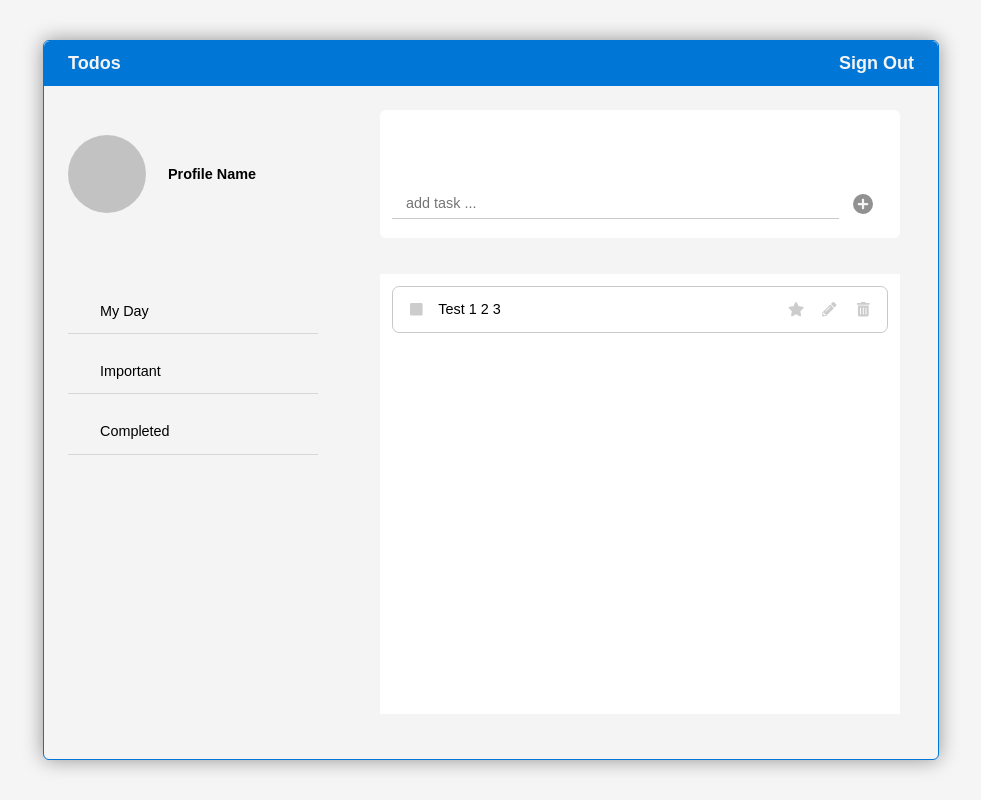
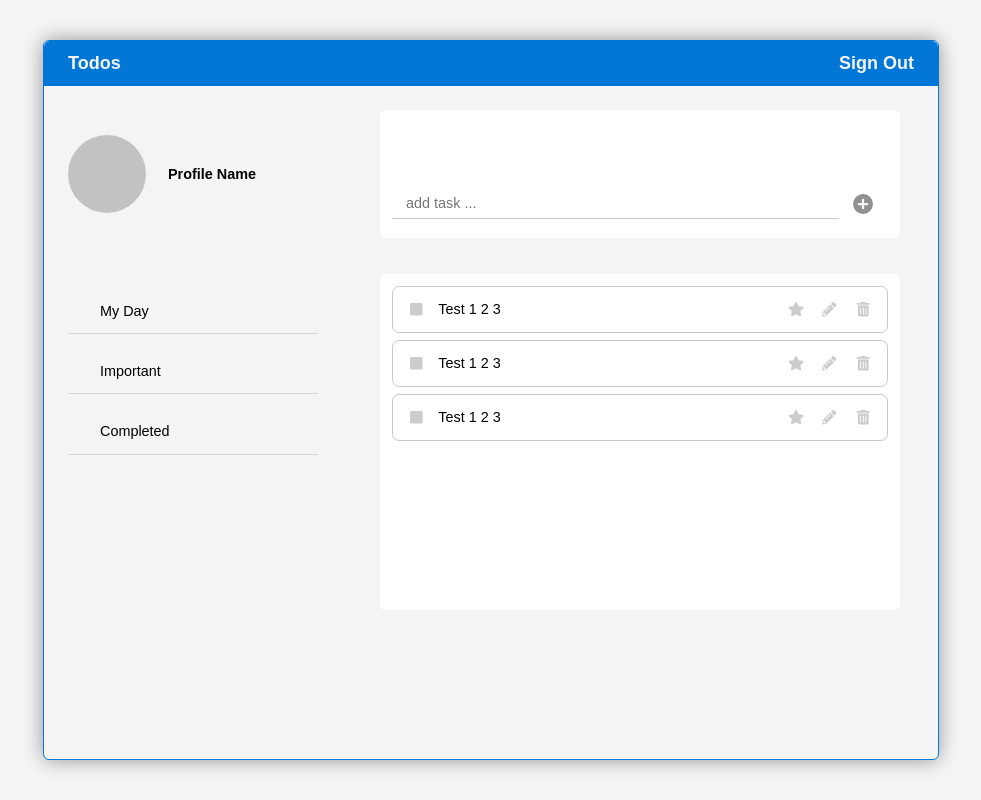
Before and after one commit to rafdianr/e-todos, a React (Create React App) app: page /signin in a window 1280 px wide. Shown: the part 800-1600 px from the top of the page, without its empty margins (149-1130 px from the left). Built offline with nearby package versions, Linux system fonts and the light colour scheme.

Commit message:
[Rafd] - edit component

```diff
--- a/src/assets/style/TaskDashboard.css
+++ b/src/assets/style/TaskDashboard.css
@@ -59,7 +59,6 @@
 }
 
 .right-side {
-  /* background-color: sandybrown; */
   width: 100%;
   padding: 1em 2em;
   display: grid;
@@ -110,11 +109,14 @@
   transform: translate(-50%, -50%);
 }
 
-.task-lists {
+.task-list {
   width: 95%;
+  height: 28em;
   margin: 0em auto;
   padding: 1em;
   background-color: white;
+  border-radius: 0.5em;
+  /* overflow-y: scroll; */
 }
 
 .task-card {
@@ -126,6 +128,7 @@
   display: flex;
   justify-content: space-around;
   color: #ccc;
+  margin-bottom: 0.5em;
 }
 
 .task-des {
--- a/src/pages/TaskDashboard.js
+++ b/src/pages/TaskDashboard.js
@@ -1,13 +1,8 @@
 import React from "react";
 import "../assets/style/TaskDashboard.css";
 import { FontAwesomeIcon } from "@fortawesome/react-fontawesome";
-import {
-  faPlus,
-  faSquare,
-  faStar,
-  faPencilAlt,
-  faTrashAlt,
-} from "@fortawesome/free-solid-svg-icons";
+import { faPlus } from "@fortawesome/free-solid-svg-icons";
+import TaskCards from "../components/TaskCards";
 
 function TaskDashboard() {
   return (
@@ -42,22 +37,10 @@ function TaskDashboard() {
                 </i>
               </div>
             </div>
-            <div className="task-lists">
-              <div className="task-card">
-                <div className="task-icon check">
-                  <FontAwesomeIcon icon={faSquare} />
-                </div>
-                <p className="task-des">Test 1 2 3</p>
-                <div className="task-icon important">
-                  <FontAwesomeIcon icon={faStar} />
-                </div>
-                <div className="task-icon edit">
-                  <FontAwesomeIcon icon={faPencilAlt} />
-                </div>
-                <div className="task-icon del">
-                  <FontAwesomeIcon icon={faTrashAlt} />
-                </div>
-              </div>
+            <div className="task-list">
+              <TaskCards />
+              <TaskCards />
+              <TaskCards />
             </div>
           </div>
         </div>
```
